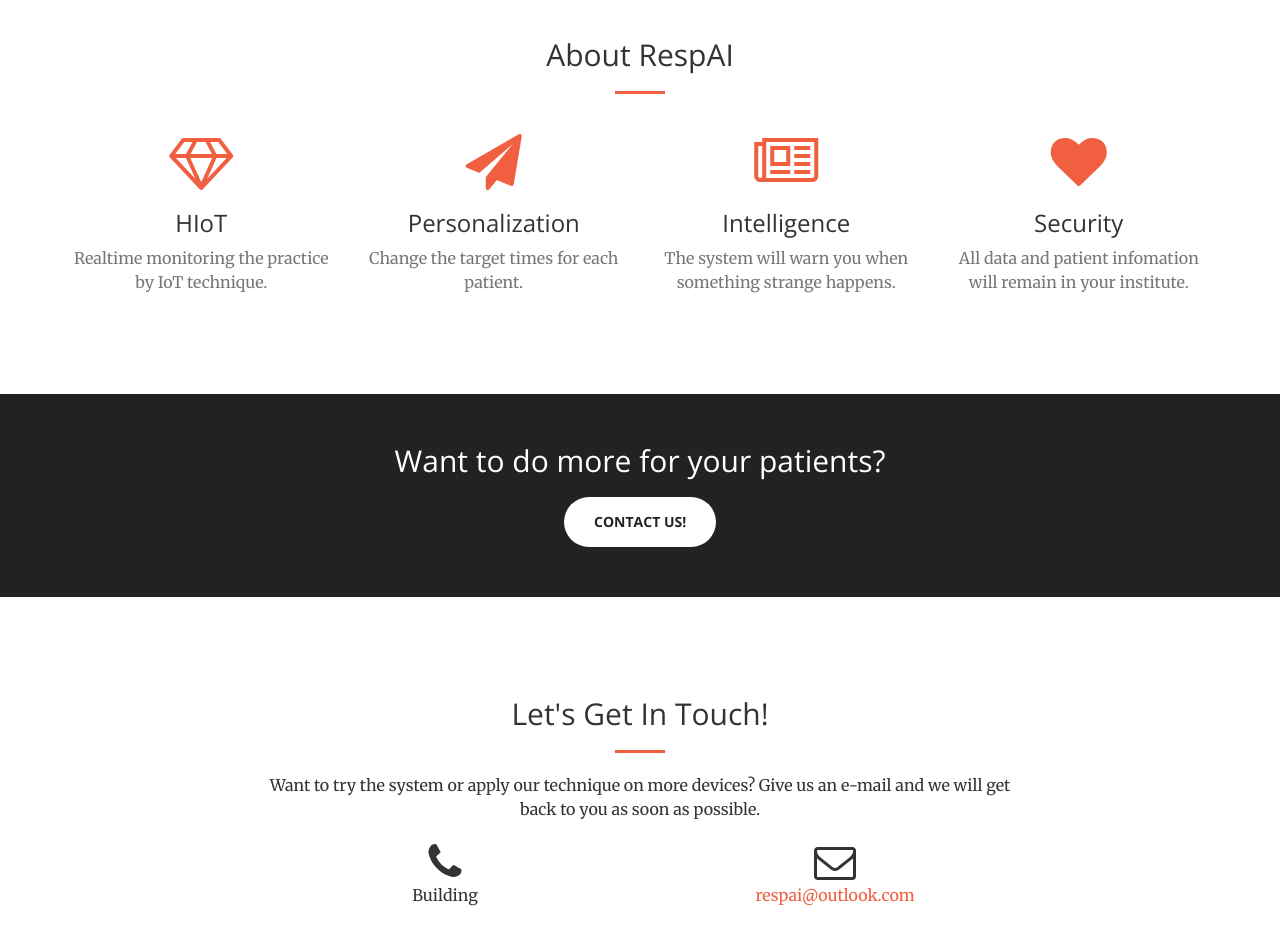
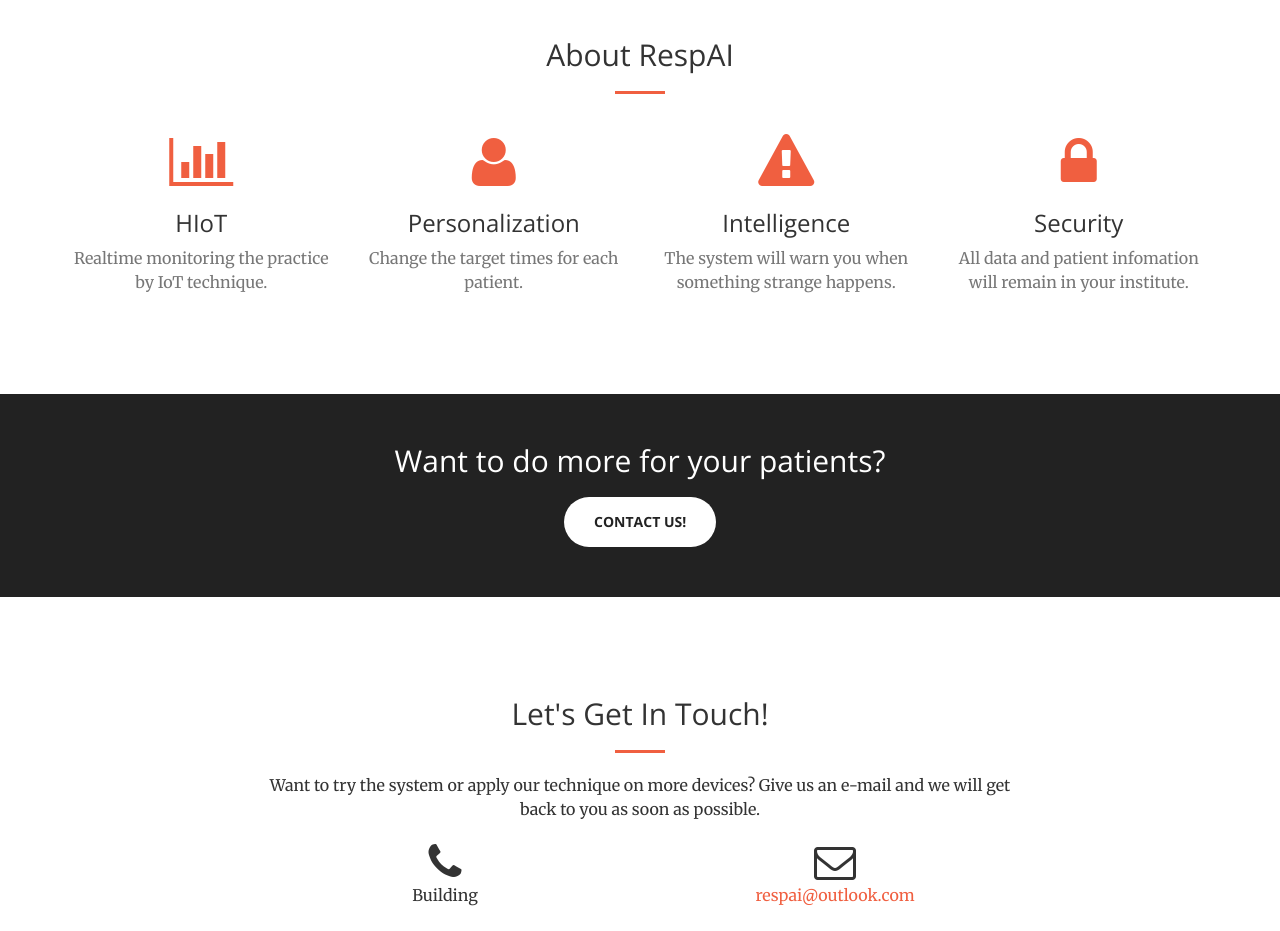
Before and after one commit to respai/respai.github.io, a website: page index.html in a window 1280 px wide. Shown: the part 1280-2211 px from the top of the page. Drawn offline with nearby package versions, Linux system fonts and the light colour scheme.

Commit message:
fa icon and CNAME

```diff
--- a/index.html
+++ b/index.html
@@ -102,28 +102,28 @@
             <div class="row">
                 <div class="col-lg-3 col-md-6 text-center">
                     <div class="service-box">
-                        <i class="fa fa-4x fa-diamond text-primary sr-icons"></i>
+                        <i class="fa fa-4x fa-bar-chart text-primary sr-icons"></i>
                         <h3>HIoT</h3>
                         <p class="text-muted">Realtime monitoring the practice by IoT technique.</p>
                     </div>
                 </div>
                 <div class="col-lg-3 col-md-6 text-center">
                     <div class="service-box">
-                        <i class="fa fa-4x fa-paper-plane text-primary sr-icons"></i>
+                        <i class="fa fa-4x fa-user text-primary sr-icons"></i>
                         <h3>Personalization</h3>
                         <p class="text-muted">Change the target times for each patient.</p>
                     </div>
                 </div>
                 <div class="col-lg-3 col-md-6 text-center">
                     <div class="service-box">
-                        <i class="fa fa-4x fa-newspaper-o text-primary sr-icons"></i>
+                        <i class="fa fa-4x fa-exclamation-triangle text-primary sr-icons"></i>
                         <h3>Intelligence</h3>
                         <p class="text-muted">The system will warn you when something strange happens.</p>
                     </div>
                 </div>
                 <div class="col-lg-3 col-md-6 text-center">
                     <div class="service-box">
-                        <i class="fa fa-4x fa-heart text-primary sr-icons"></i>
+                        <i class="fa fa-4x fa-lock text-primary sr-icons"></i>
                         <h3>Security</h3>
                         <p class="text-muted">All data and patient infomation will remain in your institute.</p>
                     </div>
```
Also changed, not shown: 1 other file.
